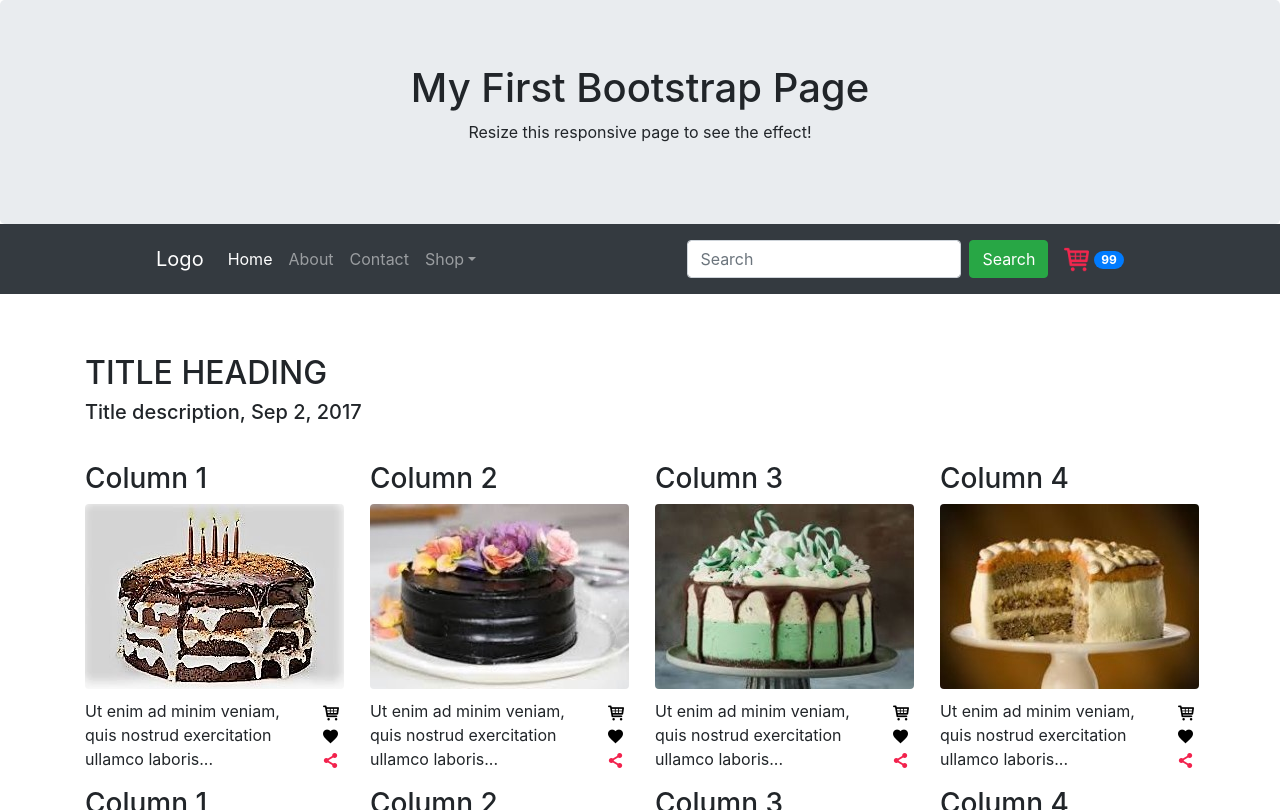
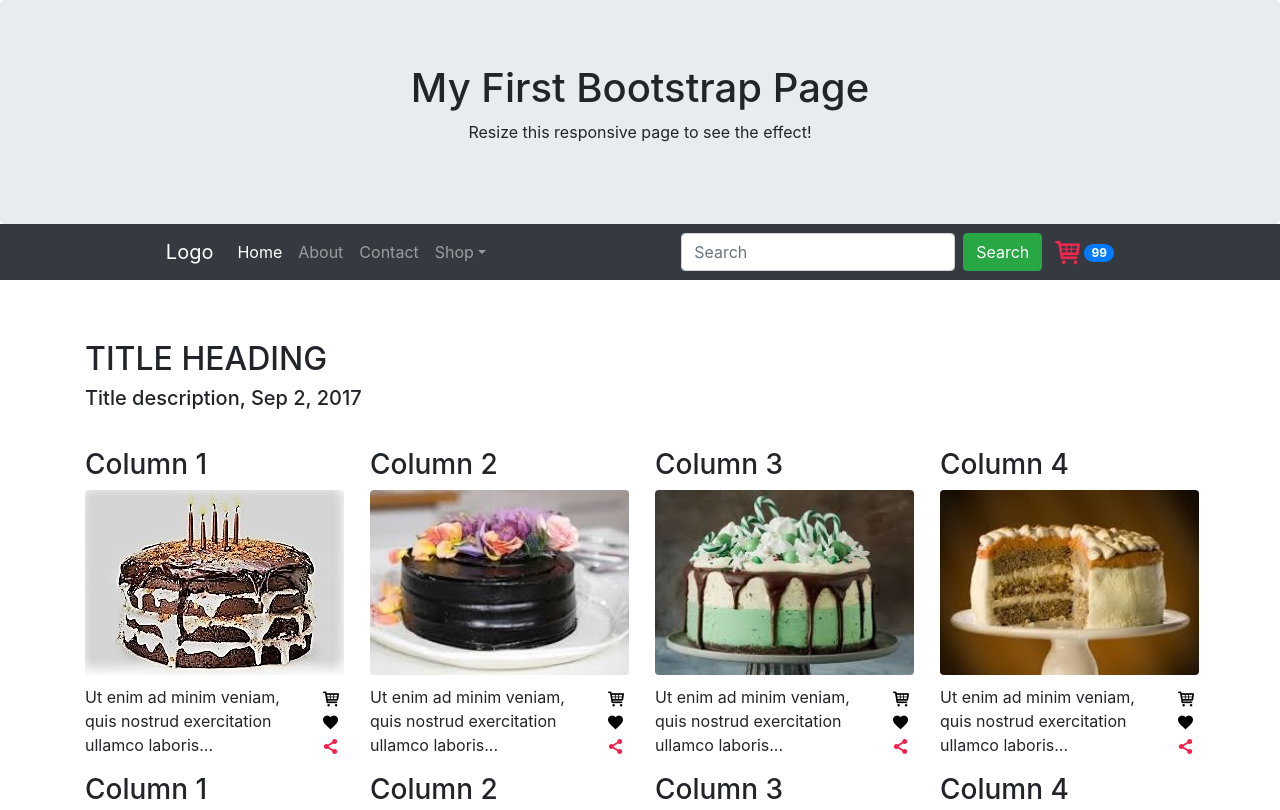
Before and after one commit to MinaAdelRizk/Pastry, a plain HTML site: page readyToEatShop.html in a window 1280 px wide. Shown: the top 810 px of the page. Drawn offline with nearby package versions, Linux system fonts and the light colour scheme.

Commit message:
fixing the navigation bar

```diff
--- a/readyToEatShop.html
+++ b/readyToEatShop.html
@@ -60,22 +60,7 @@
           </div>
         </li>
       </ul>
-
-<!-- Search Bar on the navigation bar-->
-<nav class="navbar navbar-expand-sm bg-dark navbar-dark" style="margin-left: 15%;">
-  <form class="form-inline" action="/action_page.php">
-    <input class="form-control mr-sm-2" type="text" placeholder="Search">
-    <button class="btn btn-success" type="submit">Search</button>
-  </form>
-</nav>
-
-<!-- Cart on the right-side of the Nav -->
-      <div class="float-right">
-        <img src="img/icons/cart.png" alt="Cart" style="max-height:25px;width:auto;">
-        <span class="badge badge-primary badge-pill">99</span>
-      </div>
-    </nav>
-<!-- Hidden Contact Modal -->
+<!-- Contact Modal -->
       <div class="modal" id="myModal">
         <div class="modal-dialog">
           <div class="modal-content">
@@ -122,6 +107,22 @@
           </div>
         </div>
       </div>
+
+<!-- Search Bar on the navigation bar-->
+      <div style="margin-left: 15%;margin-right: 1%;">
+        <form class="form-inline" action="/action_page.php">
+          <input class="form-control mr-sm-2" type="text" placeholder="Search">
+          <button class="btn btn-success" type="submit">Search</button>
+        </form>
+      </div>
+
+<!-- Cart on the right-side of the Nav -->
+      <div class="cart">
+        <img src="img/icons/cart.png" alt="Cart" style="max-height:25px;width:auto;">
+        <span class="badge badge-primary badge-pill">99</span>
+      </div>
+    </nav>
+
 <!-- The Page content below the navigation bar -->
 
 <!-- Container 1 -->
```
Also changed, not shown: index.html (+10 -8 lines), productSelect.html (+17 -16 lines). Lines whose indentation alone changed are shown as unchanged.
